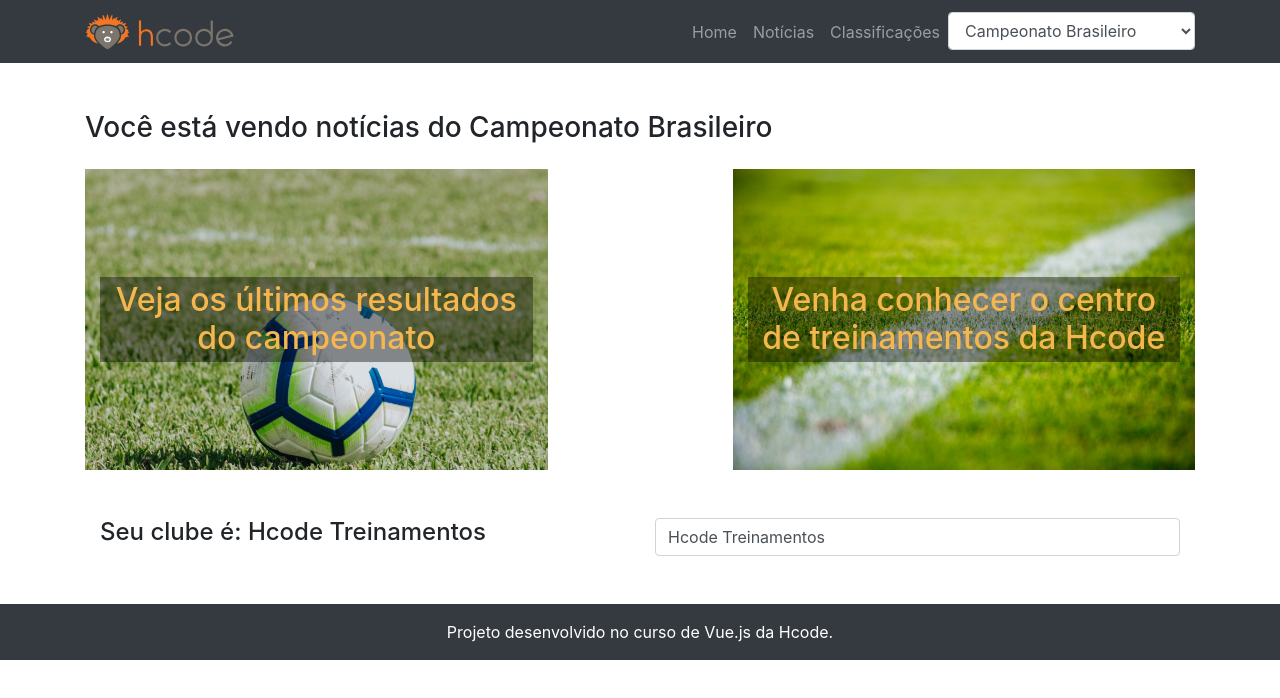
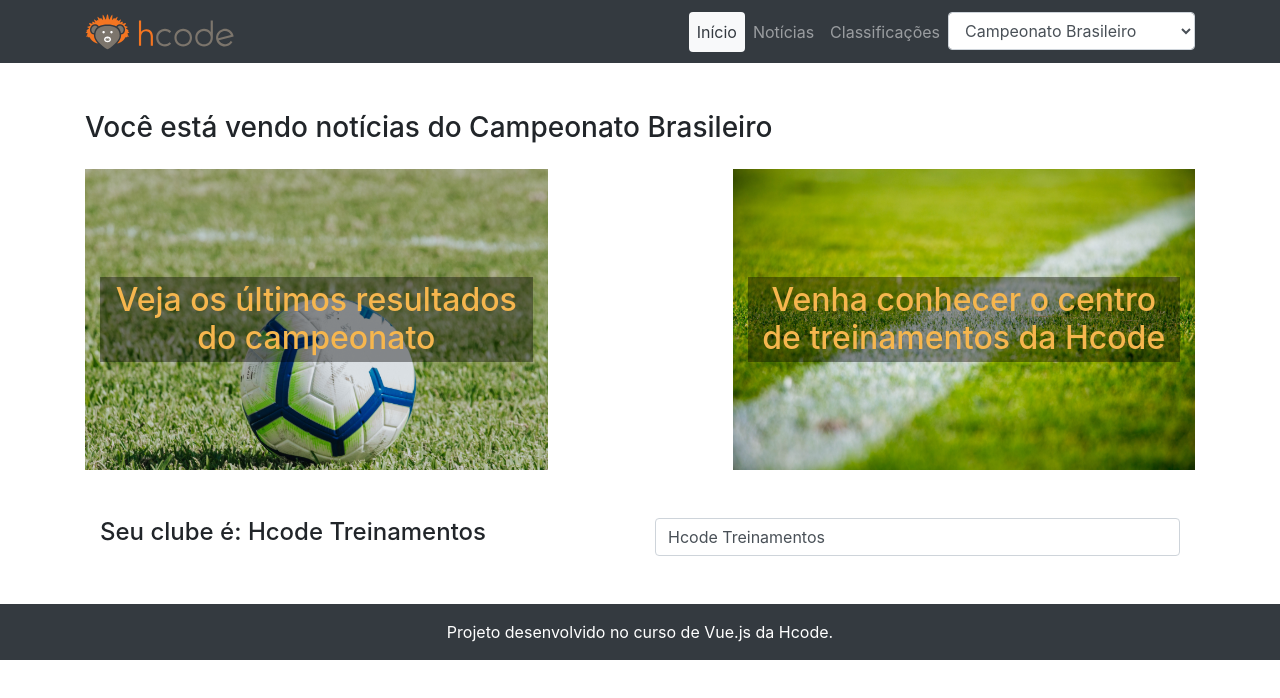
Before and after one commit to RuanScherer/hcode-fc, a Vue app: page /#/ in a window 1280 px wide. Shown: the top 698 px of the page. Built offline with nearby package versions, Linux system fonts and the light colour scheme; what vue2-filters would draw is missing.

Commit message:
Dynamic components changed to router model

```diff
--- a/src/App.vue
+++ b/src/App.vue
@@ -1,13 +1,12 @@
 <template>
 	<div id="app">
-		<AppHeader
-			@change-component="changeComponent"/>
+		<AppHeader/>
 		<section>
 			<div>
 				<div class="container">
 					<h3 class="mt-5">Você está vendo notícias do {{ championship }}</h3>
 				</div>
-				<component :is="currentComponent"></component>
+				<router-view></router-view>
 			</div>
 		</section>
 		<div class="container">
@@ -26,7 +25,6 @@
 
 <script>
 	import AppHeader from './components/AppHeader'
-	import AppSectionBanner from './components/AppSectionBanner'
 	import AppInput from './components/AppInput'
 	import { mapGetters } from 'vuex'
 	import AppFooter from './components/AppFooter'
@@ -34,20 +32,8 @@
 		name: 'App',
 		components: {
 			AppHeader,
-			AppSectionBanner,
-			AppSectionNews: () => import('./components/AppSectionNews'),
 			AppInput,
 			AppFooter
-		},
-		data() {
-			return {
-				currentComponent: 'AppSectionBanner'
-			}
-		},
-		methods: {
-			changeComponent(value) {
-				this.currentComponent = value
-			}
 		},
 		computed: {
 			...mapGetters({
--- a/src/components/AppHeader.vue
+++ b/src/components/AppHeader.vue
@@ -21,20 +21,10 @@
 			<div class="collapse navbar-collapse" id="nav-menu">
 				<ul class="navbar-nav ml-auto">
 					<li class="nav-item">
-						<a
-							class="nav-link"
-							href="#"
-							@click.prevent="$emit('change-component', 'AppSectionBanner')">
-							Home
-						</a>
+						<router-link class="nav-link rounded" to="/">Início</router-link>
 					</li>
 					<li class="nav-item">
-						<a
-							class="nav-link"
-							href="#"
-							@click.prevent="$emit('change-component', 'AppSectionNews')">
-							Notícias
-						</a>
+						<router-link class="nav-link rounded" to="/news">Notícias</router-link>
 					</li>
 					<li class="nav-item">
 						<a class="nav-link" href="#">Classificações</a>
@@ -77,4 +67,8 @@
 		outline: none !important;
 		box-shadow: none
 	}
+	.link-active {
+		background-color: var(--light);
+		color: var(--dark) !important
+	}
 </style>
--- /dev/null
+++ b/src/router/routes.js
@@ -0,0 +1,22 @@
+import Vue from 'vue'
+import VueRouter from 'vue-router'
+import AppSectionBanner from './../components/AppSectionBanner'
+import AppSectionNews from './../components/AppSectionNews'
+
+Vue.use(VueRouter)
+
+const routes = [
+	{
+		path: '/',
+		component: AppSectionBanner
+	},
+	{
+		path: '/news',
+		component: AppSectionNews
+	}
+]
+
+export default new VueRouter({
+	linkExactActiveClass: "link-active",
+	routes: routes
+})
```
